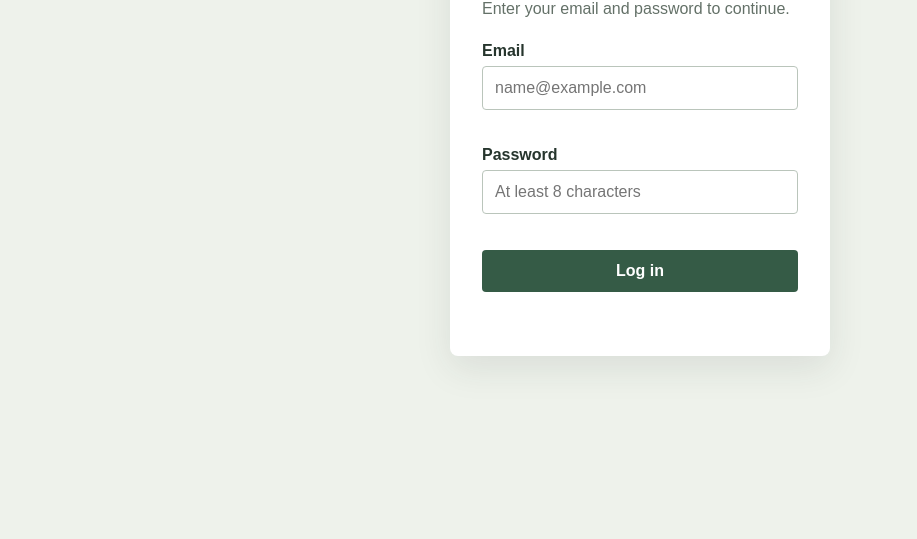
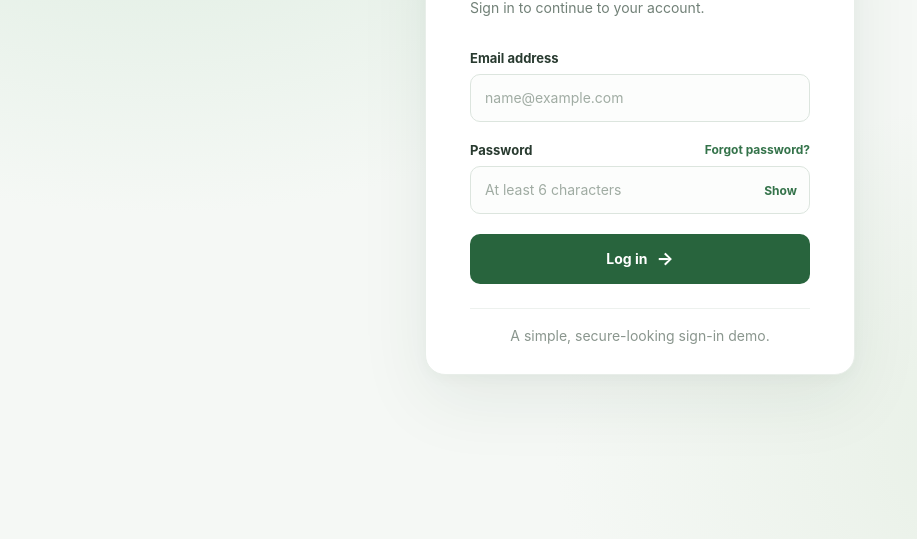
Before and after one commit to mrunalwaghulde1005-sys/git-github-internship--Mrunal-Waghulde-, a plain HTML site: page login-page/index.html in a window 1280 px wide. Shown: the part 261-800 px from the top of the page, without its empty margins (0-917 px from the left). Drawn offline with Linux system fonts and the light colour scheme.

Commit message:
Improve login page UI and validation

```diff
--- a/login-page/index.html
+++ b/login-page/index.html
@@ -3,27 +3,65 @@
   <head>
     <meta charset="utf-8">
     <meta name="viewport" content="width=device-width, initial-scale=1">
-    <title>Login Page</title>
+    <meta name="theme-color" content="#f2f7f3">
+    <title>Sign in</title>
     <link rel="stylesheet" href="style.css">
     <script src="script.js" defer></script>
   </head>
+
   <body>
     <main class="login-box">
-      <h1>Login</h1>
-      <p>Enter your email and password to continue.</p>
+      <h1>Welcome back</h1>
+      <p class="intro">Sign in to continue to your account.</p>
 
       <form id="login-form" novalidate>
-        <label for="email">Email</label>
-        <input id="email" type="email" placeholder="name@example.com" required>
-        <p class="error" id="email-error"></p>
 
-        <label for="password">Password</label>
-        <input id="password" type="password" placeholder="At least 8 characters" required>
-        <p class="error" id="password-error"></p>
+        <div class="field">
+          <label for="email">Email address</label>
+          <input id="email" name="email" type="email"
+                 placeholder="name@example.com"
+                 autocomplete="email"
+                 aria-describedby="email-error"
+                 required>
+          <p class="error" id="email-error"></p>
+        </div>
 
-        <button type="submit">Log in</button>
-        <p id="message" role="status"></p>
+        <div class="field">
+          <div class="password-heading">
+            <label for="password">Password</label>
+            <button class="text-button" id="forgot-password" type="button">
+              Forgot password?
+            </button>
+          </div>
+
+          <div class="password-control">
+            <input id="password" name="password" type="password"
+                   placeholder="At least 6 characters"
+                   minlength="6"
+                   autocomplete="current-password"
+                   aria-describedby="password-error"
+                   required>
+
+            <button class="show-password" id="toggle-password"
+                    type="button"
+                    aria-label="Show password"
+                    aria-pressed="false">
+              Show
+            </button>
+          </div>
+
+          <p class="error" id="password-error"></p>
+        </div>
+
+        <button class="submit-button" type="submit">
+          Log in <span aria-hidden="true">&rarr;</span>
+        </button>
+
+        <p class="form-message" id="message"
+           role="status" aria-live="polite"></p>
       </form>
+
+      <p class="demo-note">A simple, secure-looking sign-in demo.</p>
     </main>
   </body>
 </html>
--- a/login-page/script.js
+++ b/login-page/script.js
@@ -1,35 +1,75 @@
 const form = document.querySelector('#login-form');
+const email = document.querySelector('#email');
+const password = document.querySelector('#password');
+const emailError = document.querySelector('#email-error');
+const passwordError = document.querySelector('#password-error');
+const message = document.querySelector('#message');
+const togglePassword = document.querySelector('#toggle-password');
+const forgotPassword = document.querySelector('#forgot-password');
 
-form.addEventListener('submit', (event) => {
-  event.preventDefault();
-
-  const email = document.querySelector('#email');
-  const password = document.querySelector('#password');
-  const emailError = document.querySelector('#email-error');
-  const passwordError = document.querySelector('#password-error');
-  const message = document.querySelector('#message');
-
+function clearFeedback() {
   emailError.textContent = '';
   passwordError.textContent = '';
+  email.removeAttribute('aria-invalid');
+  password.removeAttribute('aria-invalid');
   message.textContent = '';
+  message.className = 'form-message';
+}
 
+function validateEmail() {
   if (email.value.trim() === '') {
-    emailError.textContent = 'Please enter your email.';
+    emailError.textContent = 'Please enter your email address.';
+    email.setAttribute('aria-invalid', 'true');
     email.focus();
-    return;
+    return false;
   }
 
   if (!email.validity.valid) {
     emailError.textContent = 'Please enter a valid email address.';
+    email.setAttribute('aria-invalid', 'true');
     email.focus();
+    return false;
+  }
+
+  email.removeAttribute('aria-invalid');
+  return true;
+}
+
+form.addEventListener('submit', (event) => {
+  event.preventDefault();
+  clearFeedback();
+
+  if (!validateEmail()) {
     return;
   }
 
-  if (password.value.length < 8) {
-    passwordError.textContent = 'Password must be at least 8 characters.';
+  if (password.value.length < 6) {
+    passwordError.textContent = 'Password must be at least 6 characters.';
+    password.setAttribute('aria-invalid', 'true');
     password.focus();
     return;
   }
 
-  message.textContent = 'The form is valid. Sign-in is not connected yet.';
+  password.removeAttribute('aria-invalid');
+  message.textContent = 'Login successful!';
+  message.classList.add('is-success');
 });
+
+togglePassword.addEventListener('click', () => {
+  const isPasswordHidden = password.type === 'password';
+  password.type = isPasswordHidden ? 'text' : 'password';
+  togglePassword.textContent = isPasswordHidden ? 'Hide' : 'Show';
+  togglePassword.setAttribute('aria-label', isPasswordHidden ? 'Hide password' : 'Show password');
+  togglePassword.setAttribute('aria-pressed', String(isPasswordHidden));
+});
+
+forgotPassword.addEventListener('click', () => {
+  clearFeedback();
+
+  if (!validateEmail()) {
+    return;
+  }
+
+  message.textContent = 'Password reset is not connected yet. This demo cannot send an email.';
+  message.classList.add('is-success');
+});
--- a/login-page/style.css
+++ b/login-page/style.css
@@ -1,5 +1,14 @@
 * {
   box-sizing: border-box;
+}
+
+:root {
+  color-scheme: light;
+  font-family: Inter, ui-sans-serif, system-ui, -apple-system, BlinkMacSystemFont, "Segoe UI", sans-serif;
+  font-synthesis: none;
+  text-rendering: optimizeLegibility;
+  -webkit-font-smoothing: antialiased;
+  -moz-osx-font-smoothing: grayscale;
 }
 
 body {
@@ -7,82 +16,244 @@ body {
   margin: 0;
   display: grid;
   place-items: center;
-  padding: 20px;
-  background: #eef2eb;
-  color: #26352d;
-  font-family: Arial, sans-serif;
+  padding: 28px 18px;
+  background:
+    radial-gradient(ellipse at 12% 12%, #dcecdf 0, transparent 38%),
+    radial-gradient(ellipse at 88% 88%, #e4eee2 0, transparent 36%),
+    #f5f8f5;
+  color: #1d3026;
 }
 
 .login-box {
   width: 100%;
-  max-width: 380px;
-  padding: 32px;
-  border-radius: 8px;
-  background: white;
-  box-shadow: 0 12px 36px #26352d1a;
+  max-width: 430px;
+  padding: 42px 44px 30px;
+  border: 1px solid #e8eee9;
+  border-radius: 20px;
+  background: #fff;
+  box-shadow: 0 24px 70px #173a2514, 0 4px 14px #173a2508;
+}
+
+.brand-mark {
+  width: 46px;
+  height: 46px;
+  display: grid;
+  place-items: center;
+  margin-bottom: 26px;
+  border-radius: 14px;
+  background: #eaf4eb;
+  color: #28643d;
+  font-size: 22px;
+  font-weight: 800;
+}
+
+.eyebrow {
+  margin: 0 0 8px;
+  color: #588366;
+  font-size: 11px;
+  font-weight: 750;
+  letter-spacing: 0.14em;
 }
 
 h1 {
-  margin: 0 0 8px;
+  margin: 0;
+  color: #1d3026;
+  font-size: clamp(28px, 7vw, 34px);
+  letter-spacing: -0.045em;
+  line-height: 1.2;
 }
 
-.login-box > p {
-  margin: 0 0 24px;
-  color: #647168;
+.intro {
+  margin: 10px 0 30px;
+  color: #718077;
+  font-size: 14px;
+  line-height: 1.6;
+}
+
+.field {
+  margin-bottom: 20px;
 }
 
 label {
   display: block;
-  margin: 16px 0 6px;
-  font-weight: bold;
+  margin-bottom: 8px;
+  color: #293b30;
+  font-size: 13px;
+  font-weight: 650;
 }
 
 input {
   width: 100%;
-  padding: 12px;
-  border: 1px solid #bac5bb;
-  border-radius: 4px;
+  min-height: 48px;
+  padding: 0 14px;
+  border: 1px solid #dce5de;
+  border-radius: 10px;
+  background: #fcfdfc;
+  color: #1d3026;
   font: inherit;
+  font-size: 14px;
+  transition: border-color 160ms ease, box-shadow 160ms ease, background 160ms ease;
+}
+
+input::placeholder {
+  color: #a0aca3;
 }
 
 input:focus {
-  outline: 2px solid #557b50;
-  outline-offset: 1px;
+  outline: none;
+  border-color: #4d8a5d;
+  background: #fff;
+  box-shadow: 0 0 0 3px #4d8a5d1c;
+}
+
+[aria-invalid="true"] {
+  border-color: #c84c48;
+}
+
+[aria-invalid="true"]:focus {
+  box-shadow: 0 0 0 3px #c84c481c;
+}
+
+.password-heading {
+  display: flex;
+  align-items: center;
+  justify-content: space-between;
+}
+
+.password-control {
+  position: relative;
+}
+
+.password-control input {
+  padding-right: 66px;
+}
+
+.text-button,
+.show-password {
+  border: 0;
+  background: none;
+  color: #34734a;
+  cursor: pointer;
+  font: inherit;
+  font-size: 12px;
+  font-weight: 650;
+}
+
+.text-button {
+  margin: 0 0 8px;
+  padding: 0;
+}
+
+.text-button:hover,
+.show-password:hover {
+  color: #204d31;
+  text-decoration: underline;
+  text-underline-offset: 3px;
+}
+
+.show-password {
+  position: absolute;
+  top: 50%;
+  right: 13px;
+  padding: 6px 0 6px 8px;
+  transform: translateY(-50%);
 }
 
 .error {
-  min-height: 16px;
-  margin: 4px 0;
-  color: #a33d35;
-  font-size: 13px;
+  min-height: 0;
+  margin: 6px 0 0;
+  color: #b42318;
+  font-size: 12px;
+  line-height: 1.4;
 }
 
-button {
+.error:empty {
+  display: none;
+}
+
+.submit-button {
   width: 100%;
-  margin-top: 12px;
-  padding: 12px;
+  min-height: 50px;
+  display: flex;
+  align-items: center;
+  justify-content: center;
+  gap: 9px;
+  margin-top: 8px;
+  padding: 12px 16px;
   border: 0;
-  border-radius: 4px;
-  background: #355b46;
+  border-radius: 10px;
+  background: #28643d;
   color: white;
   cursor: pointer;
   font: inherit;
-  font-weight: bold;
+  font-size: 14px;
+  font-weight: 700;
+  transition: background 160ms ease, transform 160ms ease, box-shadow 160ms ease;
 }
 
-button:hover {
-  background: #294735;
+.submit-button:hover {
+  transform: translateY(-1px);
+  background: #204f32;
+  box-shadow: 0 7px 16px #28643d2e;
 }
 
-#message {
-  min-height: 20px;
-  margin: 12px 0 0;
-  color: #355b46;
-  font-size: 14px;
+.submit-button:focus-visible,
+.text-button:focus-visible,
+.show-password:focus-visible {
+  outline: 3px solid #74a881;
+  outline-offset: 3px;
 }
 
-@media (max-width: 420px) {
+.submit-button span {
+  font-size: 18px;
+  line-height: 1;
+}
+
+.form-message {
+  margin: 14px 0 0;
+  font-size: 13px;
+  font-weight: 600;
+  line-height: 1.5;
+  text-align: center;
+}
+
+.form-message:empty {
+  display: none;
+}
+
+.form-message.is-error {
+  color: #b42318;
+}
+
+.form-message.is-success {
+  color: #23733b;
+}
+
+.demo-note {
+  margin: 24px 0 0;
+  padding-top: 18px;
+  border-top: 1px solid #edf1ee;
+  color: #8a968e;
+  font-size: 14px;
+  text-align: center;
+}
+
+@media (max-width: 480px) {
   .login-box {
-    padding: 24px;
+    padding: 32px 24px 24px;
+    border-radius: 16px;
+  }
+
+  .intro {
+    margin-bottom: 25px;
   }
 }
+
+@media (prefers-reduced-motion: reduce) {
+  *,
+  *::before,
+  *::after {
+    scroll-behavior: auto !important;
+    transition-duration: 0.01ms !important;
+  }
+}
```
